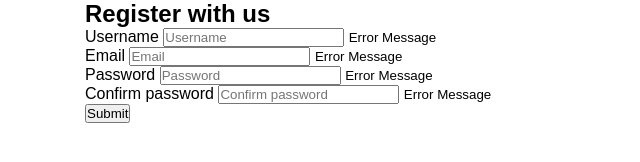
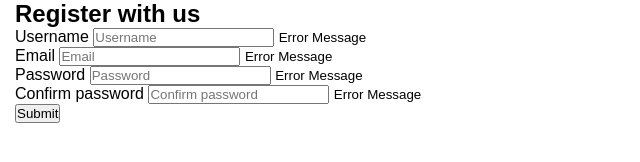
Before and after one commit to Dom119/portfolio, a website: page projects/frontEnd/project1/index.html in a window 1280 px wide. Shown: the whole page, without its empty margins (0-640 px from the left). Drawn offline with nearby package versions, Linux system fonts and the light colour scheme; files that its build step writes are made by us from their sources.

Commit message:
Change the container width

```diff
--- a/sass/style.scss
+++ b/sass/style.scss
@@ -15,7 +15,7 @@ body {
 
 //utilities--------------------------------------------------------------------------------------------
 .container {
-  width: 1140px;
+  width: 100vw;
   margin: 0 auto;
   padding: 0 15px;
 }
```
